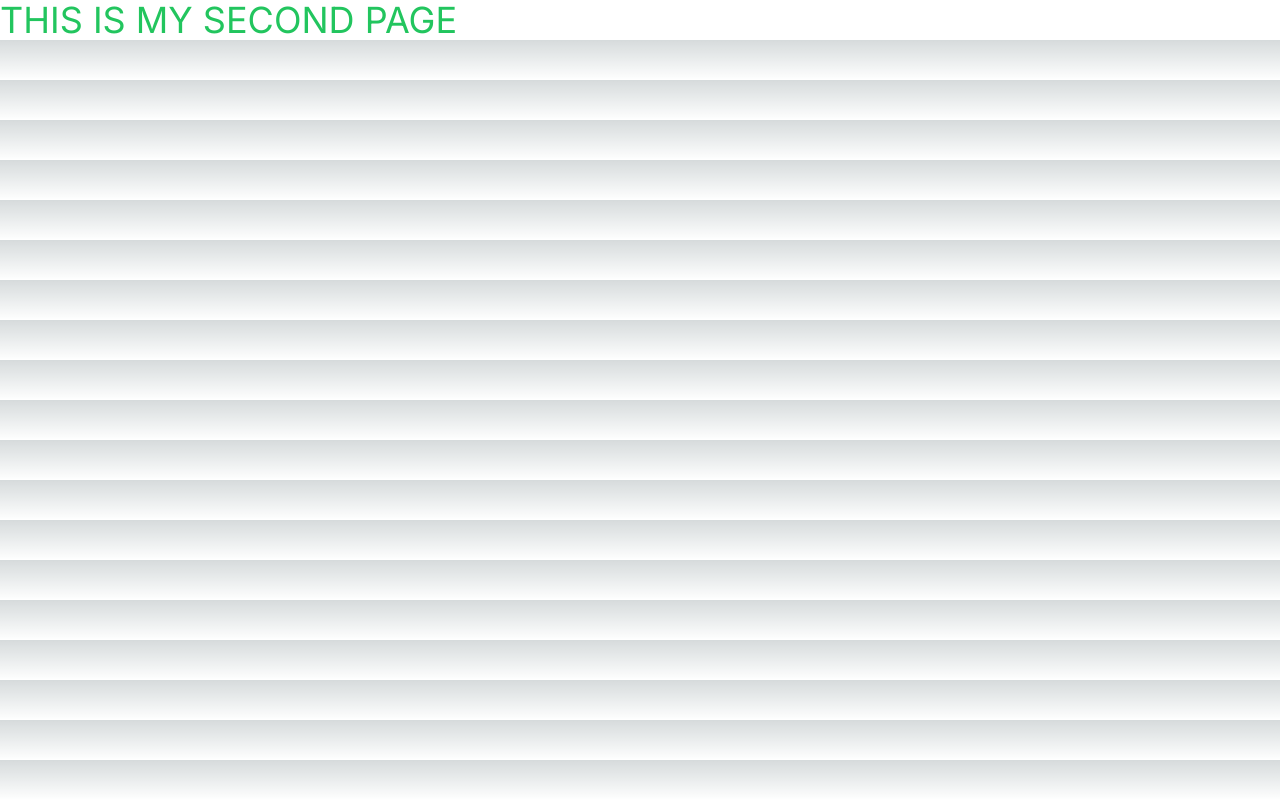
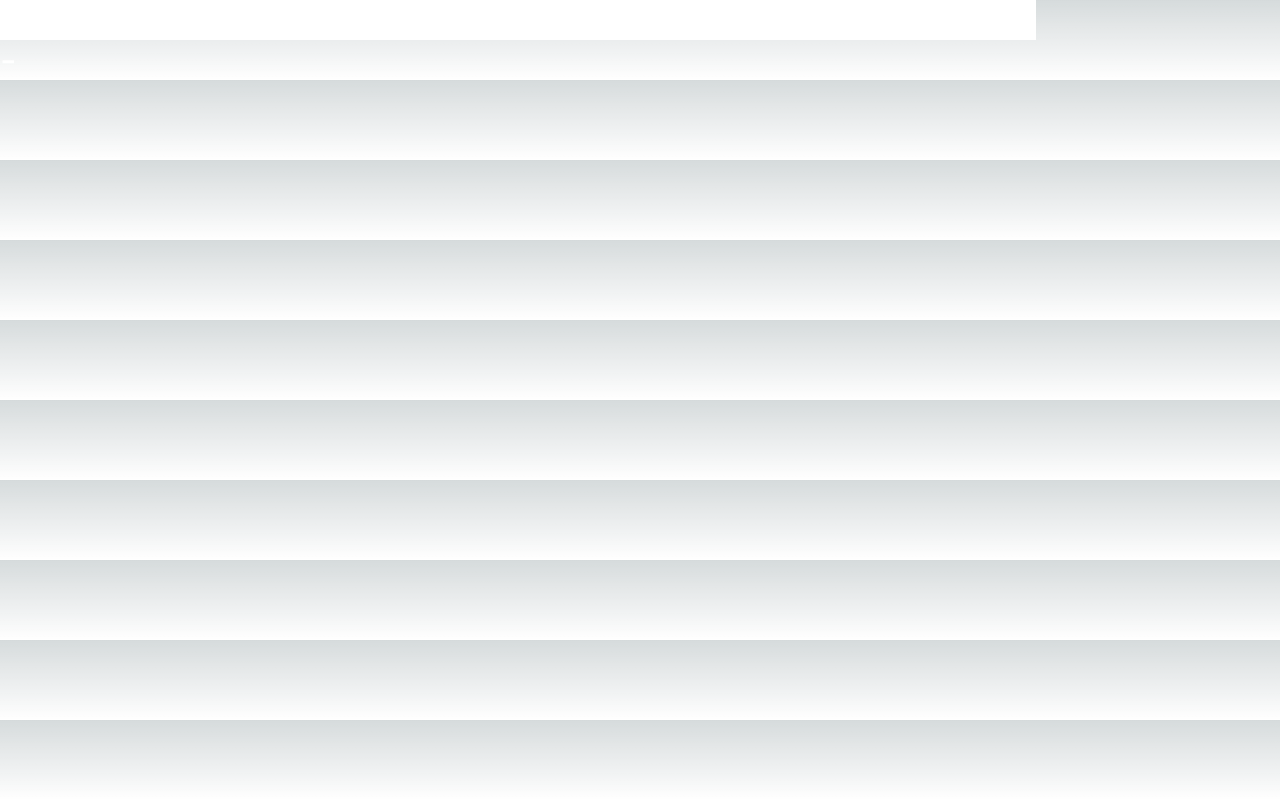
Before and after one commit to tom-con/simple-site, a Next.js app: page /second in a window 1280 px wide. Built offline with nearby package versions, Linux system fonts and the light colour scheme.

Commit message:
Adds useState, useEffect example for client-side rendering

```diff
--- a/app/second/layout.js
+++ b/app/second/layout.js
@@ -1,6 +1,6 @@
 export default function SecondLayout({ children }) {
 	return (
-		<div className="bg-white">
+		<div className="">
 			{children}
 		</div>
 	);
--- a/app/second/page.js
+++ b/app/second/page.js
@@ -1,7 +1,50 @@
+"use client"
+
+import { useEffect, useState } from "react"
+
+function someDataRequest(artist, songName) {
+	return new Promise((resolve) => {
+		console.log("REQUESTING DATA")
+		setTimeout(() => {
+			resolve({
+				artist: artist,
+				songName: songName,
+				likes: 50000
+			})
+		}, 3000)
+	})
+}
+
+
 export default function Second() {
+	const [artist, setArtist] = useState("")
+	const [songName, setSongName] = useState("")
+
+	useEffect(() => {
+		async function getData() {
+			const res = await someDataRequest(artist, songName)
+			console.log(res)
+			return res
+		}
+
+		getData()
+	}, [artist, songName])
+
+
+
 	return (
-		<div className="text-4xl text-green-500">
-			THIS IS MY SECOND PAGE
+		<div className="text-4xl">
+			<input
+				className="text-black"
+				onChange={(event) => setArtist(event.target.value)}
+				type="text"
+			/>
+			<input
+				className="text-black"
+				onChange={(event) => setSongName(event.target.value)}
+				type="text"
+			/>
+			<div className="text-white text-4xl">{artist} - {songName}</div>
 		</div>
 	)
 }
```
